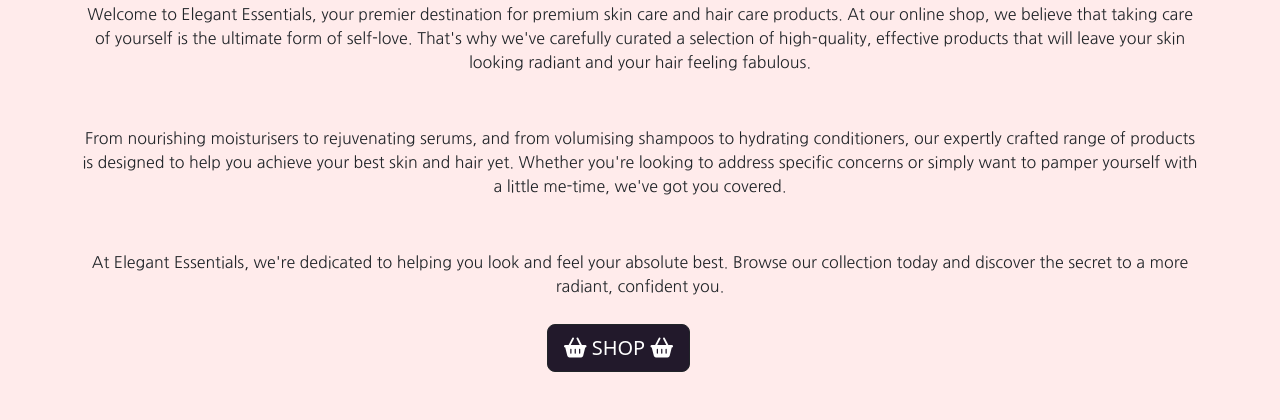
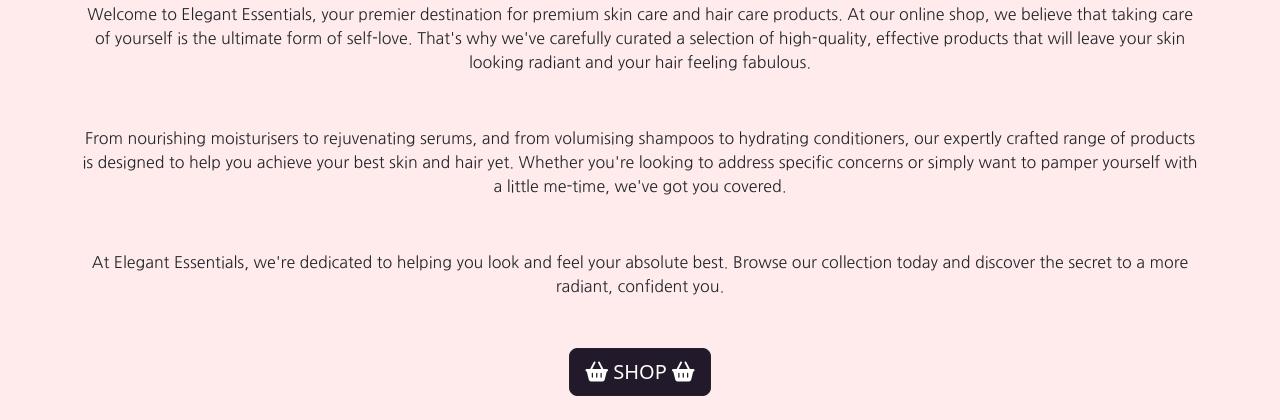
Before and after one commit to runabrandes/pp5-elegant-essentials, a Django app: page / in a window 1280 px wide. Shown: the part 979-1399 px from the top of the page. Before the commit the page ends 1351 px from the top, so only its background shows below. Run offline with Django 5.2, Linux system fonts and the light colour scheme; some libraries are stand-ins or nearby versions; some web fonts are replaced.

Commit message:
Fixed shop button position

```diff
--- a/home_page/templates/home_page/index.html
+++ b/home_page/templates/home_page/index.html
@@ -34,9 +34,9 @@
                 best. Browse our collection today
                 and discover the secret to a more radiant, confident you.</p>
         </div>
-        <div>
+        <div class="text-center my-4">
             <h3>
-                <a href="{% url 'shop' %}" class="shop-btn btn btn-lg btn-dark text-white offset-5"><i
+                <a href="{% url 'shop' %}" class="shop-btn btn btn-lg btn-dark text-white"><i
                         class="fa-solid fa-basket-shopping"></i> SHOP <i class="fa-solid fa-basket-shopping"></i></a>
             </h3>
         </div>
```
